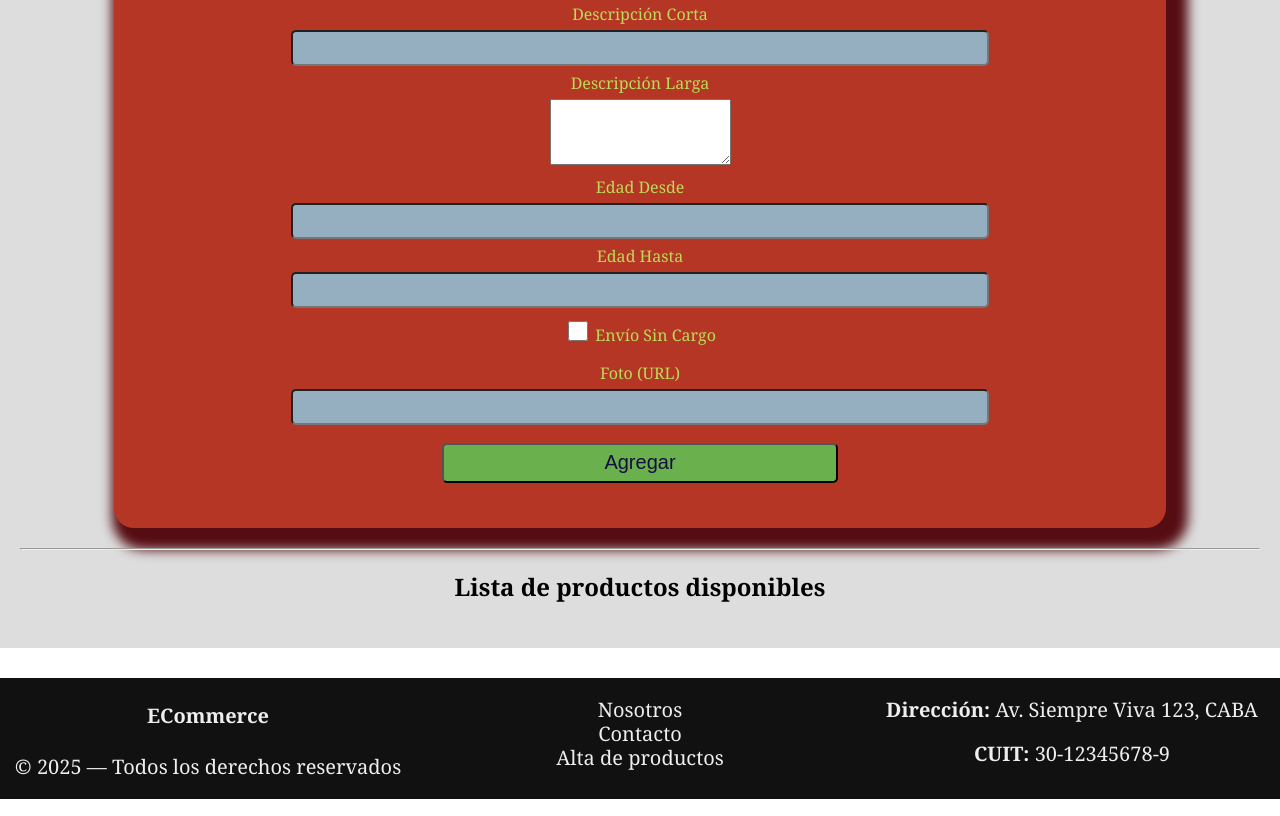
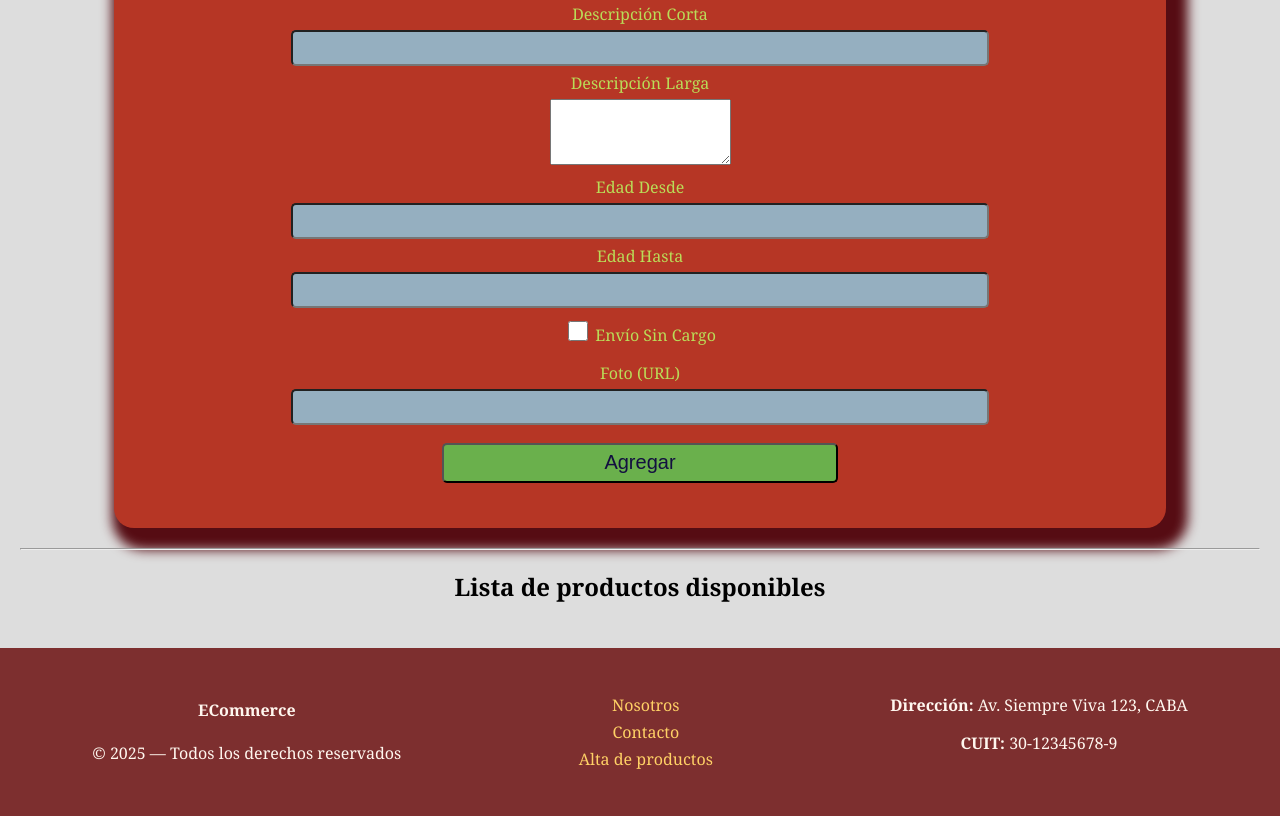
Before and after one commit to vanebev/Integrador-primer-desafio, a plain HTML site: page ECommerce/alta.html in a window 1280 px wide. Shown: the part 690-1506 px from the top of the page. Drawn offline with Linux system fonts and the light colour scheme; a script that the page names is missing.

Commit message:
Cambios en footer que finalmente no me gusto

```diff
--- a/ECommerce/css/estilos.css
+++ b/ECommerce/css/estilos.css
@@ -219,29 +219,45 @@ main {
     min-height: 60vh;
 }
 
-footer {
-    margin-top: 30px;
-    height: auto;
-    text-align: center;
-    line-height: 100px;
-    font-size: 20px;
-    background: #2a1f52;
-    color:#eef;
-    text-align:center;
-    line-height:1.2;
+.site-footer {
+  background-color: #7d2f2f;
+  padding: 20px;
+  display: flex;
+  justify-content: space-around;
+  flex-wrap: wrap;
+  text-align: center;
+  color: #fff7ef;
 }
 
-.centrar {
-    text-align: center;
+.footer-col {
+  margin: 10px;
+  min-width: 200px;
 }
-.site-footer {
-  background: #111;
-  color: #eee;
-  display: grid;
-  grid-template-columns: repeat(auto-fit, minmax(180px,1fr));
-  gap: 16px;
 
+.footer-col ul {
+  list-style: none;
+  padding: 0;
 }
-.site-footer a { color: #eee; text-decoration: none; }
-.site-footer a:hover, .site-footer a:focus-visible { text-decoration: underline; }
-.site-footer .footer-col ul { list-style: none; padding: 0; margin: 10; }
+
+.footer-col ul li {
+  margin: 5px 0;
+}
+
+.footer-col ul li a {
+  color: #ffd166;
+  text-decoration: none;
+}
+
+.footer-col ul li a:hover {
+  text-decoration: underline;
+}
+
+.social-icons img {
+  width: 28px;
+  margin: 5px;
+  transition: transform 0.3s;
+}
+
+.social-icons img:hover {
+  transform: scale(1.1);
+}
```
Also changed, not shown: ECommerce/nosotros.html (+2 -2 lines).
